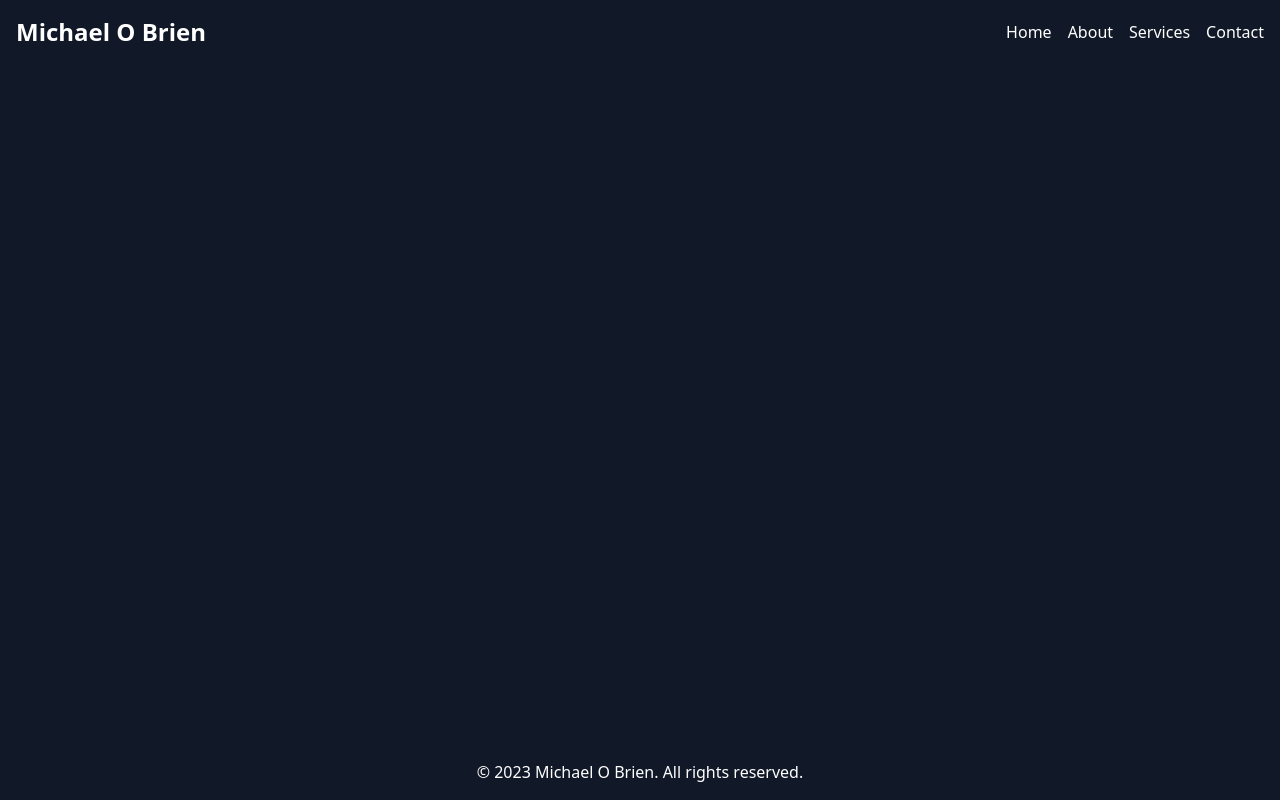
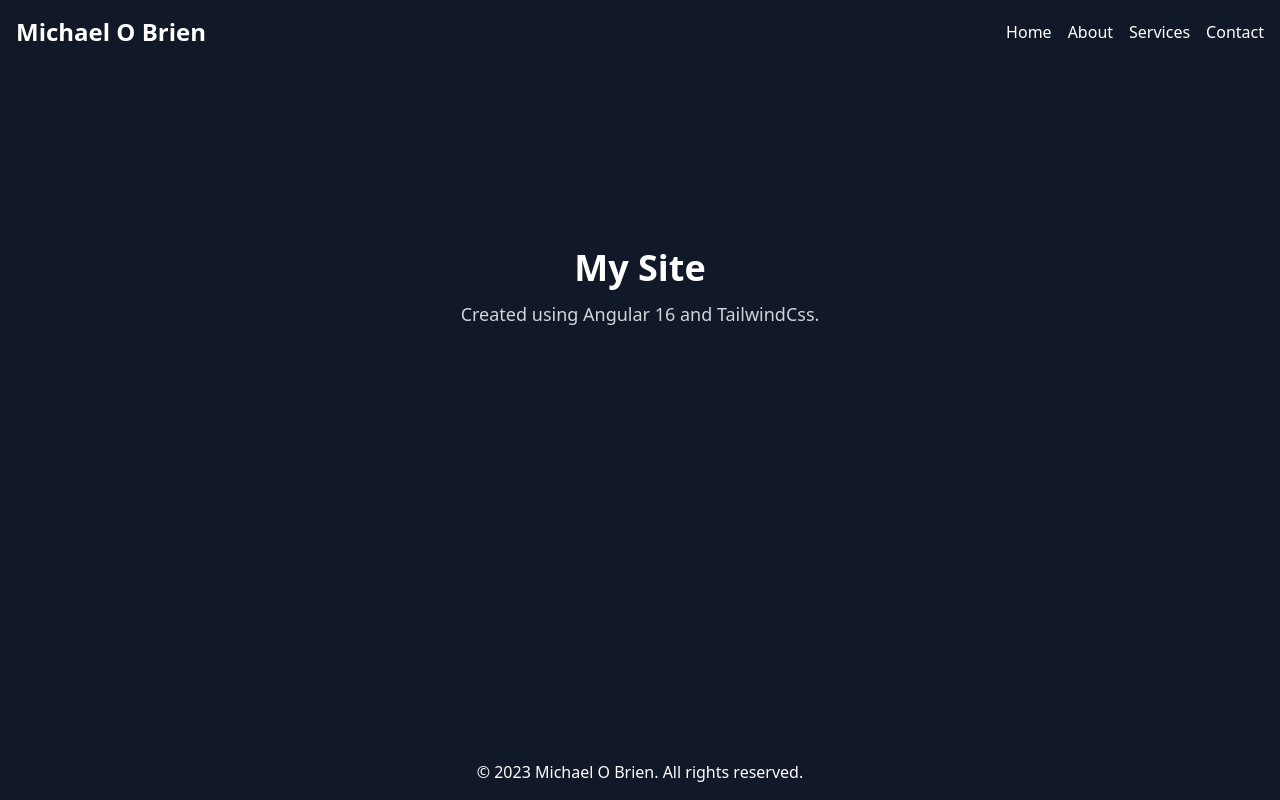
Before and after one commit to OBrien-Michael/OBrien-Michael.github.io, an Angular app: page / in a window 1280 px wide. Built offline with nearby package versions, Linux system fonts and the light colour scheme.

Commit message:
Updated Home

```diff
--- a/src/app/modules/pages/home/home.component.html
+++ b/src/app/modules/pages/home/home.component.html
@@ -1,2 +1,8 @@
-<main class="text-white">
+<main class="text-white py-36">
+  <div class="text-center py-10 px-4 sm:px-6 lg:px-8">
+    <h1 class="block text-2xl font-bold text-white sm:text-4xl">My Site</h1>
+    <p class="mt-3 text-lg text-gray-300">Created using Angular 16 and TailwindCss.</p>
+    <div class="mt-5 flex flex-col justify-center items-center gap-2 sm:flex-row sm:gap-3">
+    </div>
+  </div>
 </main>
```
